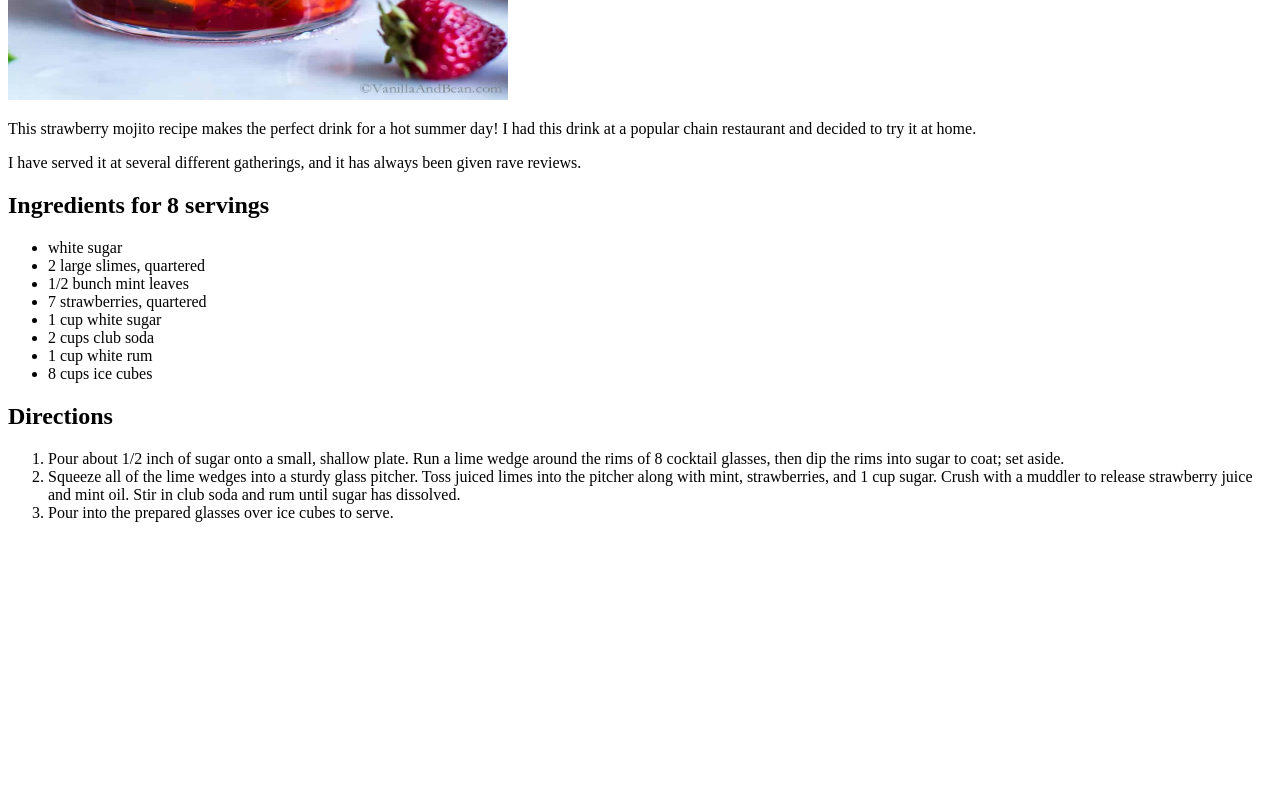
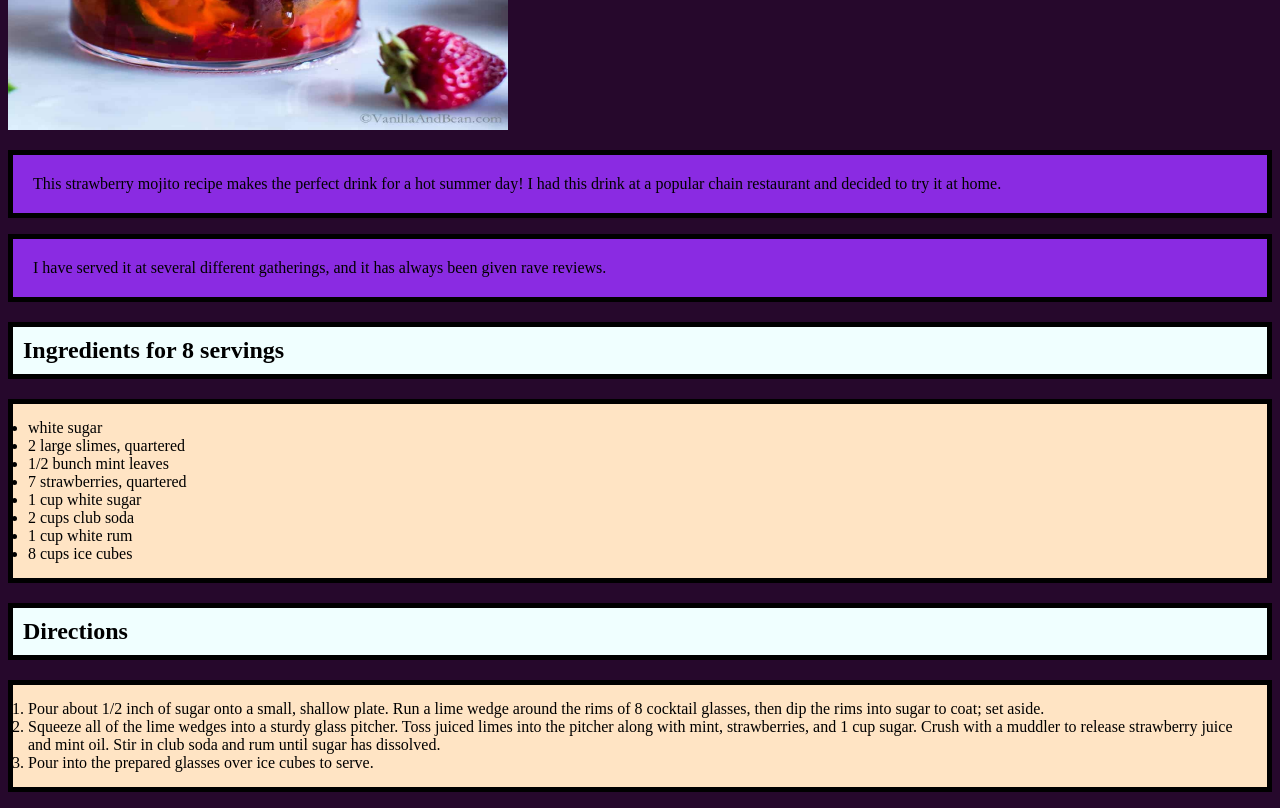
Before and after one commit to giolexx/odin-recipes, a plain HTML site: page recipes/strawberry-mojito.html in a window 1280 px wide. Shown: the part 580-1388 px from the top of the page. Before the commit the page ends 1118 px from the top, so only its background shows below. Drawn offline with Linux system fonts and the light colour scheme.

Commit message:
Updated recipes in respondance with stylesheet

```diff
--- a/recipes/strawberry-mojito.html
+++ b/recipes/strawberry-mojito.html
@@ -4,22 +4,23 @@
 
 <head>
     <meta charset="utf-8">
+    <link rel ="stylesheet" href="../style.css">
 </head>
 
 <body>
-    <h1> Strawberry Mojito  </h1>
+    <h1 class="header"> Strawberry Mojito  </h1>
     <img src="../images/strawbmojito.jpg" alt="Strawberry Mojito" width="500" height="600">
-    <p>
+    <p class="description">
         This strawberry mojito recipe makes the perfect drink for a hot summer day!
          I had this drink at a popular chain restaurant and decided to try it at home.
     </p>
 
-   <p>     I have served it at several different gatherings,
+   <p class="description">     I have served it at several different gatherings,
           and it has always been given rave reviews.
     </p>
 
-    <h2> Ingredients for 8 servings </h2>
-        <ul>
+    <h2 class="header"> Ingredients for 8 servings </h2>
+        <ul class="unlist">
             <li> white sugar</li>
             <li> 2 large slimes, quartered</li>
             <li> 1/2 bunch mint leaves</li>
@@ -30,8 +31,8 @@
             <li> 8 cups ice cubes</li>
         </ul>
 
-    <h2> Directions </h2>
-    <ol>
+    <h2 class="header"> Directions </h2>
+    <ol class="orlist">
         <li> Pour about 1/2 inch of sugar onto a small, shallow plate. Run a lime wedge around the rims of 8 cocktail glasses, then dip the rims into sugar to coat; set aside.</li>
         <li> Squeeze all of the lime wedges into a sturdy glass pitcher. Toss juiced limes into the pitcher along with mint, strawberries, and 1 cup sugar. Crush with a muddler to release strawberry juice and mint oil. Stir in club soda and rum until sugar has dissolved.</li>
         <li> Pour into the prepared glasses over ice cubes to serve. </li>
```
Also changed, not shown: recipes/cosmopolitan.html (+7 -7 lines), recipes/cuba-libre.html (+7 -7 lines).
